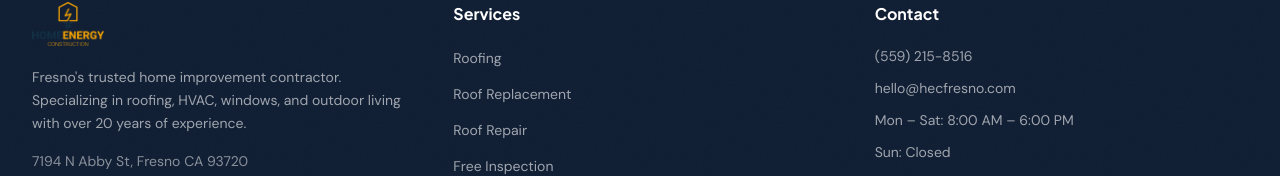
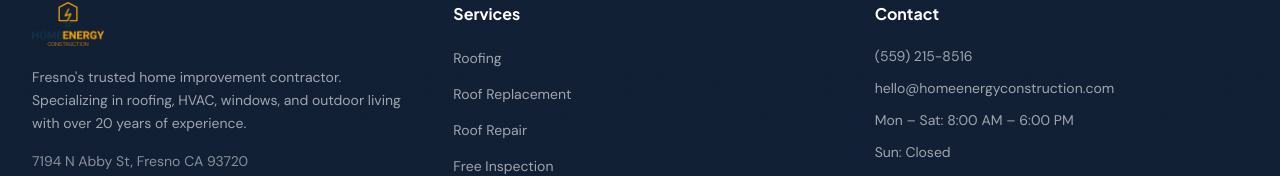
Before and after one commit to keihonsark/hec-website, a Next.js app: page / in a window 1280 px wide. Shown: the part 7010-7186 px from the top of the page. Built offline with nearby package versions, Linux system fonts and the light colour scheme.

Commit message:
Replace hecfresno.com with homeenergyconstruction.com across all source files

```diff
--- a/src/app/estimate/page.tsx
+++ b/src/app/estimate/page.tsx
@@ -257,7 +257,7 @@ function ResultsFunnel({
         roofSegments: analysis?.segmentCount ?? 0,
         couponCode: code,
         timestamp: new Date().toISOString(),
-        source: "hecfresno.com",
+        source: "homeenergyconstruction.com",
         page: "/estimate",
       });
 
--- a/src/app/offer/page.tsx
+++ b/src/app/offer/page.tsx
@@ -240,7 +240,7 @@ function LeadCaptureForm() {
       address: form.address,
       service: "Roofing",
       message: "Grand Slam Offer page submission",
-      source: "hecfresno.com",
+      source: "homeenergyconstruction.com",
       page: "/offer",
     });
     setSubmitted(true);
--- a/src/app/page.tsx
+++ b/src/app/page.tsx
@@ -29,7 +29,7 @@ function HomeEstimateForm() {
       service: form.service,
       message: "",
       ...(form.financing ? { financingInterest: form.financing } : {}),
-      source: "hecfresno.com",
+      source: "homeenergyconstruction.com",
       page: "/",
     });
   };
--- a/src/app/roofing/page.tsx
+++ b/src/app/roofing/page.tsx
@@ -28,7 +28,7 @@ function RoofingEstimateForm() {
       service: form.service,
       message: "",
       ...(form.financing ? { financingInterest: form.financing } : {}),
-      source: "hecfresno.com",
+      source: "homeenergyconstruction.com",
       page: "/roofing",
     });
   };
--- a/src/app/windows-offer/layout.tsx
+++ b/src/app/windows-offer/layout.tsx
@@ -33,8 +33,8 @@ export default function WindowsOfferLayout({ children }: { children: React.React
                   (559) 272-3992
                 </a>
                 {" · "}
-                <a href="mailto:hello@hecfresno.com" className="hover:text-orange transition-colors">
-                  hello@hecfresno.com
+                <a href="mailto:hello@homeenergyconstruction.com" className="hover:text-orange transition-colors">
+                  hello@homeenergyconstruction.com
                 </a>
               </span>
             </div>
--- a/src/components/Footer.tsx
+++ b/src/components/Footer.tsx
@@ -80,10 +80,10 @@ export default function Footer() {
               </li>
               <li>
                 <a
-                  href="mailto:hello@hecfresno.com"
+                  href="mailto:hello@homeenergyconstruction.com"
                   className="text-white/60 hover:text-orange transition-colors"
                 >
-                  hello@hecfresno.com
+                  hello@homeenergyconstruction.com
                 </a>
               </li>
               <li className="text-white/60">Mon – Sat: 8:00 AM – 6:00 PM</li>
--- a/src/components/LeadForm.tsx
+++ b/src/components/LeadForm.tsx
@@ -66,7 +66,7 @@ export default function LeadForm({
       service: form.service,
       message: "",
       ...(form.financing ? { financingInterest: form.financing } : {}),
-      source: "hecfresno.com",
+      source: "homeenergyconstruction.com",
       page,
     });
   };
```
